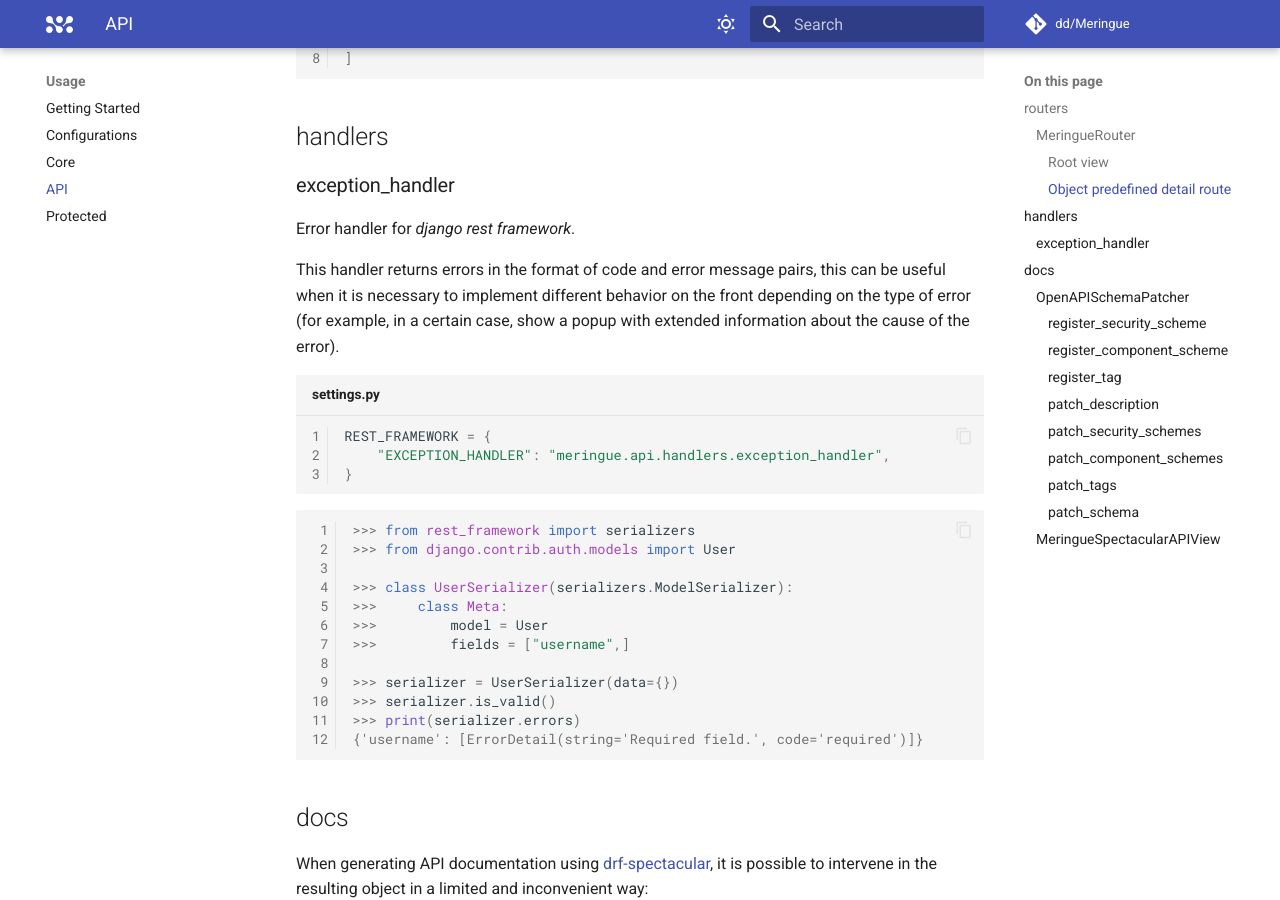
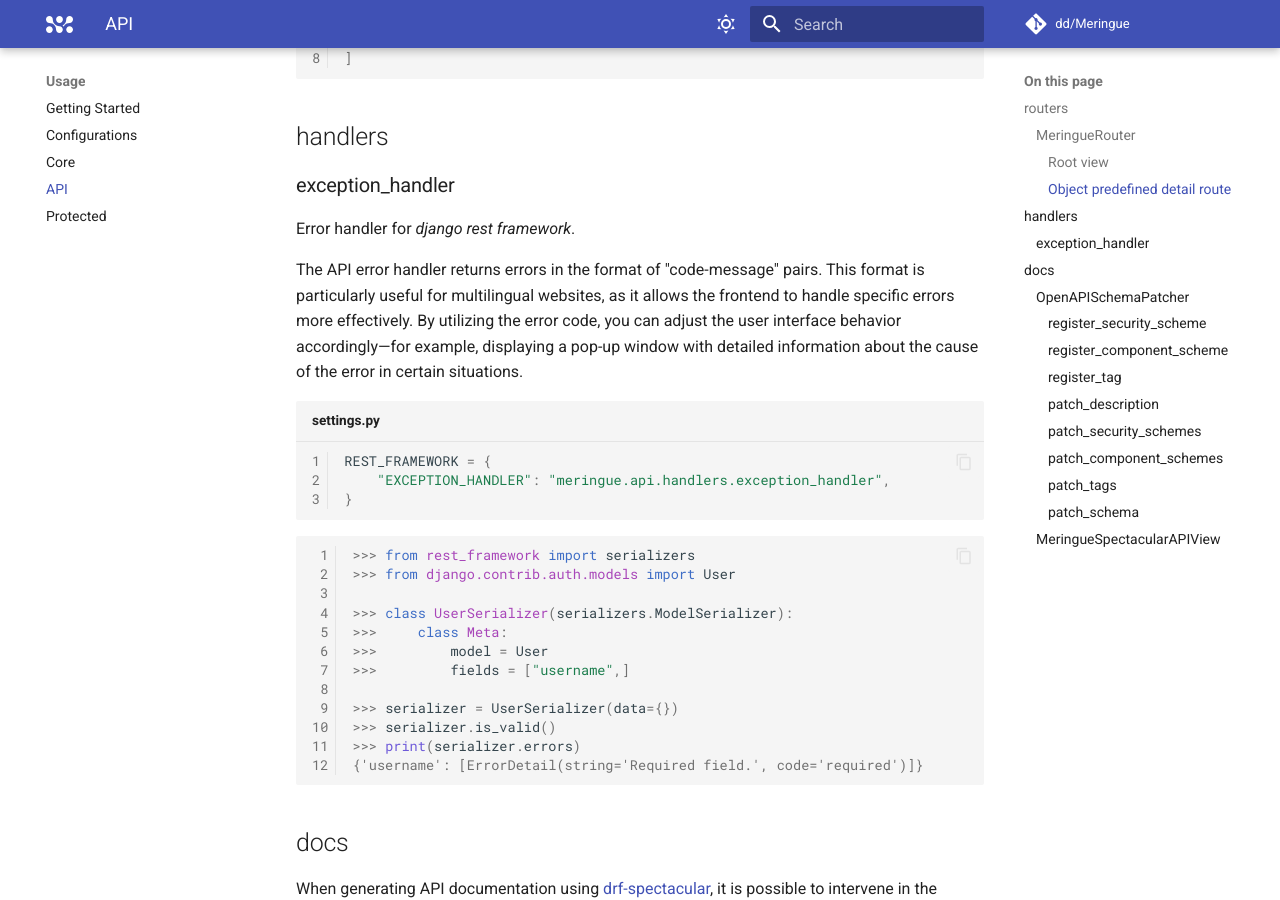
Before and after one commit to dd/Meringue, an MkDocs documentation site: the page built from docs/src/usage/api.md, in a window 1280 px wide and 900 px high, scrolled down 1442 px. Built offline with MkDocs 1.6.1 and Material for MkDocs 9.7.7, drawn with Linux system fonts in a browser that asks for light colours; comment, search, counter and statistics services are not loaded; the version menu is left out.

Commit message:
📝 (docs): A small update of the documentation

````diff
--- a/docs/src/usage/api.md
+++ b/docs/src/usage/api.md
@@ -62,7 +62,7 @@ urlpatterns = [
 
 Error handler for _django rest framework_.
 
-This handler returns errors in the format of code and error message pairs, this can be useful when it is necessary to implement different behavior on the front depending on the type of error (for example, in a certain case, show a popup with extended information about the cause of the error).
+The API error handler returns errors in the format of "code-message" pairs. This format is particularly useful for multilingual websites, as it allows the frontend to handle specific errors more effectively. By utilizing the error code, you can adjust the user interface behavior accordingly—for example, displaying a pop-up window with detailed information about the cause of the error in certain situations.
 
 ```py title="settings.py"
 REST_FRAMEWORK = {
````
